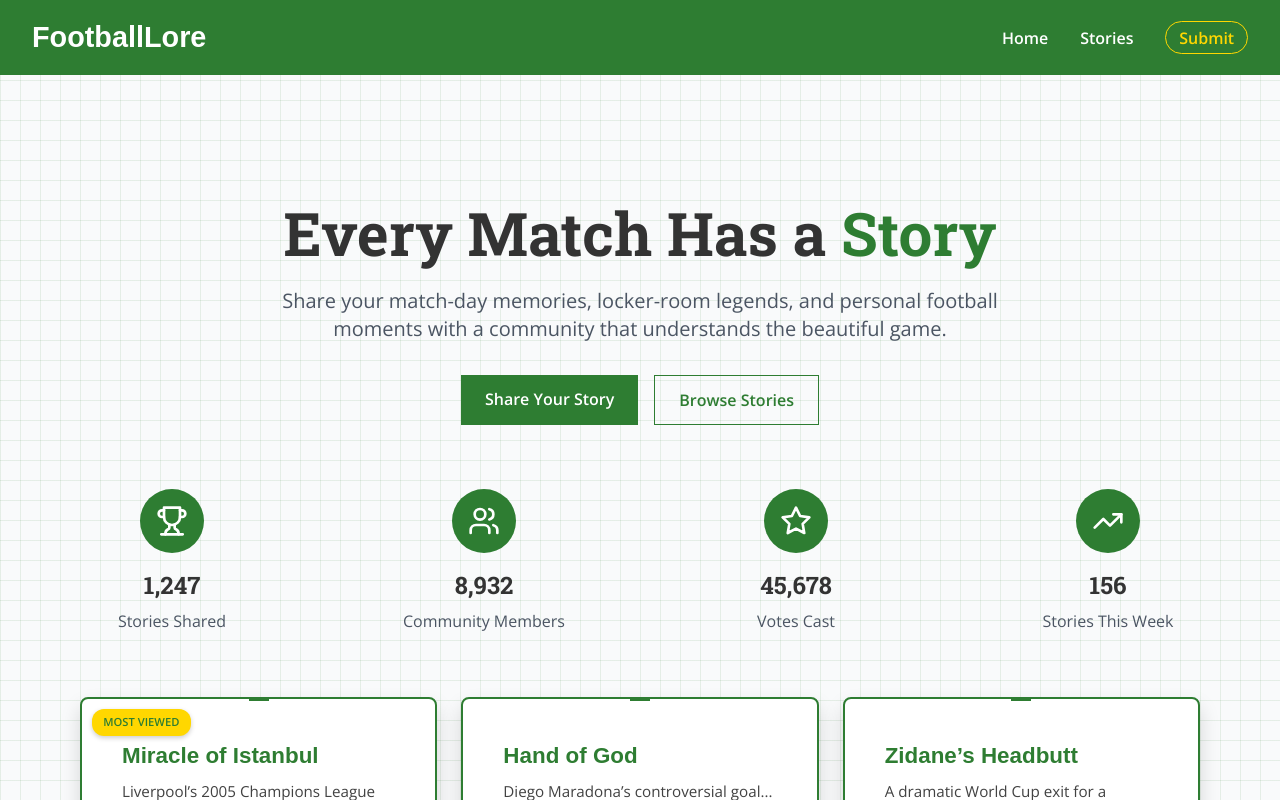
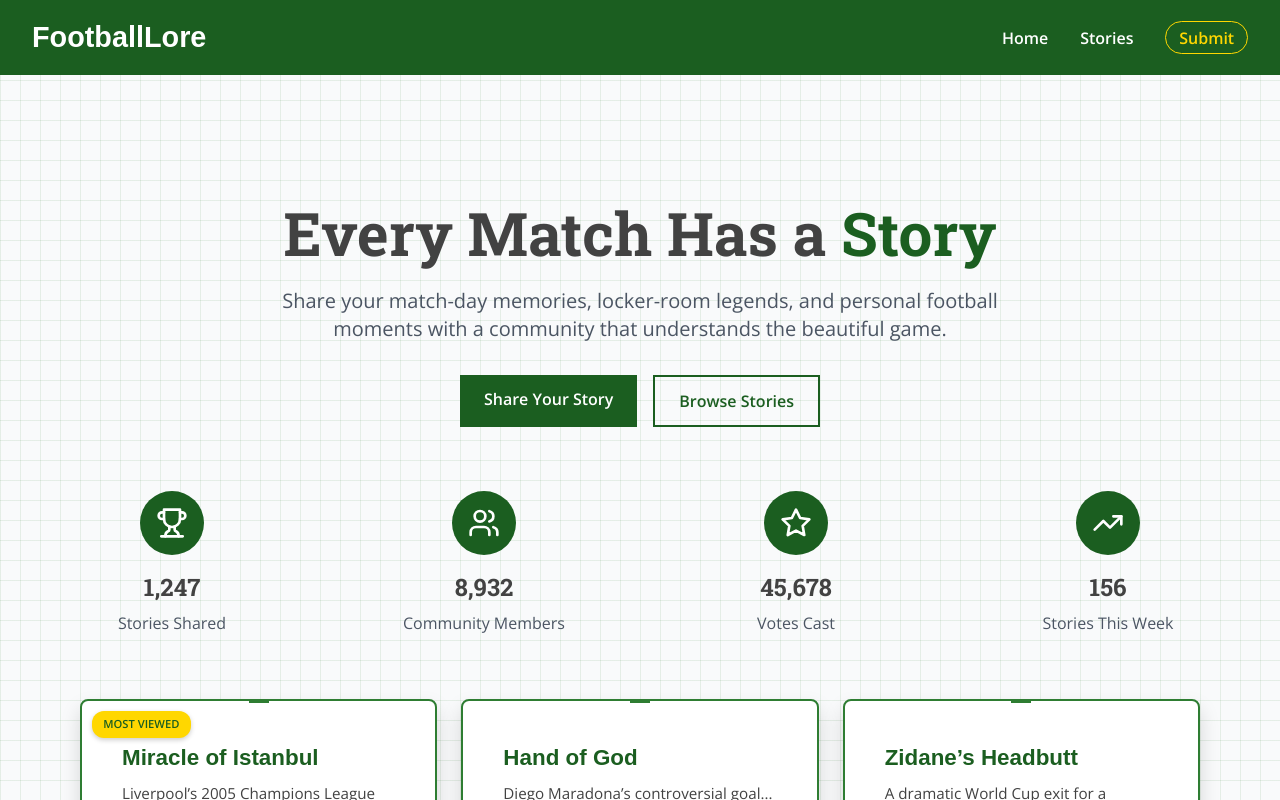
Before and after one commit to ishat005/footballlore-staging, a React (Vite) app: page / in a window 1280 px wide. Shown: the top 800 px of the page. Built offline with nearby package versions, Linux system fonts and the light colour scheme.

Commit message:
initial final commit

```diff
--- a/package.json
+++ b/package.json
@@ -10,10 +10,10 @@
     "preview": "vite preview"
   },
   "dependencies": {
+    "lucide-react": "^0.263.1",
     "react": "^18.2.0",
     "react-dom": "^18.2.0",
-    "react-router-dom": "^6.8.1",
-    "lucide-react": "^0.263.1"
+    "react-router-dom": "^6.8.1"
   },
   "devDependencies": {
     "@types/react": "^18.2.15",
@@ -26,6 +26,6 @@
     "eslint-plugin-react-refresh": "^0.4.3",
     "postcss": "^8.4.27",
     "tailwindcss": "^3.3.3",
-    "vite": "^4.4.5"
+    "vite": "^4.5.14"
   }
 }
--- a/src/api/mockApi.js
+++ b/src/api/mockApi.js
@@ -1,12 +1,13 @@
 const mockDatabase = {
   stories: {
     "story-123": { votes: 150, boosted: false }, // This story starts as not boosted
-        "story-456": { votes: 88, boosted: true },   // This story is already boosted
+    "story-456": { votes: 88, boosted: true }, // This story is already boosted
   },
-    userVotes: {} // e.g., { "user@email.com-story-123": true }
+  userVotes: {}, // e.g., { "user@email.com-story-123": true }
+  raffleEntries: {}, // e.g., { "user@email.com-raffle-entry": true }
 };
 
-const networkDelay = (ms) => new Promise(res => setTimeout(res, ms));
+const networkDelay = (ms) => new Promise((res) => setTimeout(res, ms));
 
 export const postStorySubmit = async (formData) => {
   await networkDelay(500);
@@ -40,19 +41,22 @@ export const postStoryVote = async ({ storyId, email }) => {
   if (mockDatabase.stories[storyId]) {
     mockDatabase.stories[storyId].votes++;
     mockDatabase.userVotes[voteKey] = true;
-        console.log(`Mock API: Vote successful for ${storyId} by ${email}. New count: ${mockDatabase.stories[storyId].votes}`);
+    console.log(
+      `Mock API: Vote successful for ${storyId} by ${email}. New count: ${mockDatabase.stories[storyId].votes}`
+    );
     return { success: true };
   } else {
     throw new Error("Story not found.");
   }
 };
 
-
 // == MODULE C API ==
 // POST /api/create-boost-session
 export const postCreateBoostSession = async ({ storyId, amount }) => {
   await networkDelay(600);
-    console.log(`Mock API: Creating boost session for ${storyId} with amount ${amount}`);
+  console.log(
+    `Mock API: Creating boost session for ${storyId} with amount ${amount}`
+  );
 
   // In a real app, this would be a call to the Stripe API which returns a session.
   // We simulate this by creating the return URL our front-end will be redirected to.
@@ -80,3 +84,22 @@ export const getBoostStatus = async ({ storyId }) => {
   console.log(`Mock API: Boost status for ${storyId} is ${boosted}`);
   return { boosted };
 };
+
+// POST /api/raffle-entry
+export const postRaffleEntry = async ({ email }) => {
+  await networkDelay(400);
+  const entryKey = `${email}-raffle-entry`;
+
+  if (mockDatabase.raffleEntries[entryKey]) {
+    // User has already entered the raffle, throw an error to be caught by the component
+    throw new Error("You have already entered the raffle.");
+  }
+
+  // Simulate a successful raffle entry
+  mockDatabase.raffleEntries[entryKey] = true;
+  const newTicketCount = Object.keys(mockDatabase.raffleEntries).length;
+  console.log(
+    `Mock API: Raffle entry successful for ${email}. New ticket count: ${newTicketCount}`
+  );
+  return { success: true, ticketCount: newTicketCount };
+};
--- a/src/index.css
+++ b/src/index.css
@@ -2,15 +2,13 @@
 @tailwind components;
 @tailwind utilities;
 
-
-
 :root {
-  --green: #2E7D32;
-  --gold: #FFD700;
+  --green: #1b5e20; /* Darker green for better contrast (WCAG AA compliant) */
+  --gold: #ffd700;
   --gray: #424242;
-  --white: #FFFFFF;
-  --font-headline: 'Oswald', 'Montserrat', sans-serif;
-  --font-body: 'Roboto', sans-serif;
+  --white: #ffffff;
+  --font-headline: "Oswald", "Montserrat", sans-serif;
+  --font-body: "Roboto", sans-serif;
   --padding: 1rem;
   --max-width: 1200px;
   --card-shadow: rgba(0, 0, 0, 0.1);
@@ -51,7 +49,11 @@
   }
 
   .pitch-lines {
-    background-image: linear-gradient(90deg, rgba(46, 125, 50, 0.1) 1px, transparent 1px),
+    background-image: linear-gradient(
+        90deg,
+        rgba(46, 125, 50, 0.1) 1px,
+        transparent 1px
+      ),
       linear-gradient(rgba(46, 125, 50, 0.1) 1px, transparent 1px);
     background-size: 20px 20px;
   }
@@ -61,10 +63,10 @@
   }
 
   .btn-primary {
-    @apply bg-football-green text-white px-6 py-3 rounded-lg font-semibold hover:bg-green-700 transition-colors;
+    @apply bg-football-green text-white px-6 py-3 rounded-lg font-semibold hover:bg-green-800 transition-colors;
   }
 
   .btn-ghost {
-    @apply border border-football-green text-football-green px-6 py-3 rounded-lg font-semibold hover:bg-football-green hover:text-white transition-colors;
+    @apply border-2 border-football-green text-football-green px-6 py-3 rounded-lg font-semibold hover:bg-football-green hover:text-white transition-colors;
   }
 }
--- a/src/pages/BoostStatus.jsx
+++ b/src/pages/BoostStatus.jsx
@@ -1,6 +1,7 @@
 import React from 'react';
 import { useLocation, Link } from 'react-router-dom';
 import "./styles/BoostStatus.css"
+
 
 // This is a custom hook to make reading URL query parameters easier.
 // It's a clean and reusable pattern.
--- a/tailwind.config.js
+++ b/tailwind.config.js
@@ -1,7 +1,11 @@
 /** @type {import('tailwindcss').Config} */
 module.exports = {
   darkMode: ["class"],
-  content: ["./index.html", "./src/**/*.{js,ts,jsx,tsx}", "*.{js,ts,jsx,tsx,mdx}"],
+  content: [
+    "./index.html",
+    "./src/**/*.{js,ts,jsx,tsx}",
+    "*.{js,ts,jsx,tsx,mdx}",
+  ],
   theme: {
     extend: {
       colors: {
@@ -38,9 +42,12 @@ module.exports = {
           DEFAULT: "hsl(var(--card))",
           foreground: "hsl(var(--card-foreground))",
         },
-        "football-green": "#2E7D32",
-        "football-yellow": "#FFEB3B",
-        charcoal: "#333333",
+        // "football-green": "#2E7D32",
+        // "football-yellow": "#FFEB3B",
+        // charcoal: "#333333",
+        "football-green": "var(--green)",
+        "football-yellow": "var(--gold)",
+        charcoal: "var(--gray)",
       },
       borderRadius: {
         lg: "var(--radius)",
@@ -54,4 +61,4 @@ module.exports = {
     },
   },
   plugins: [],
-}
+};
```
Also changed, not shown: src/pages/ProDashboard.jsx (+125 -46 lines), 1 other file (tests, documents, lock files or other folders). Lines whose indentation alone changed are shown as unchanged.
